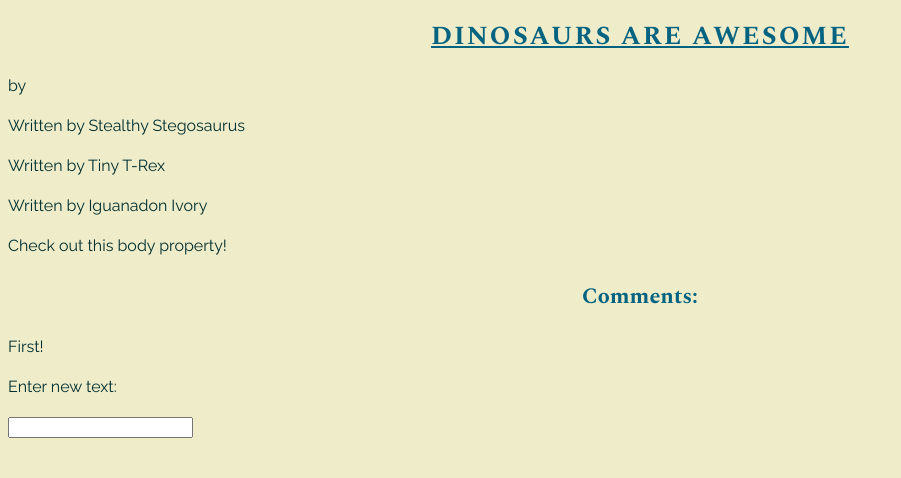
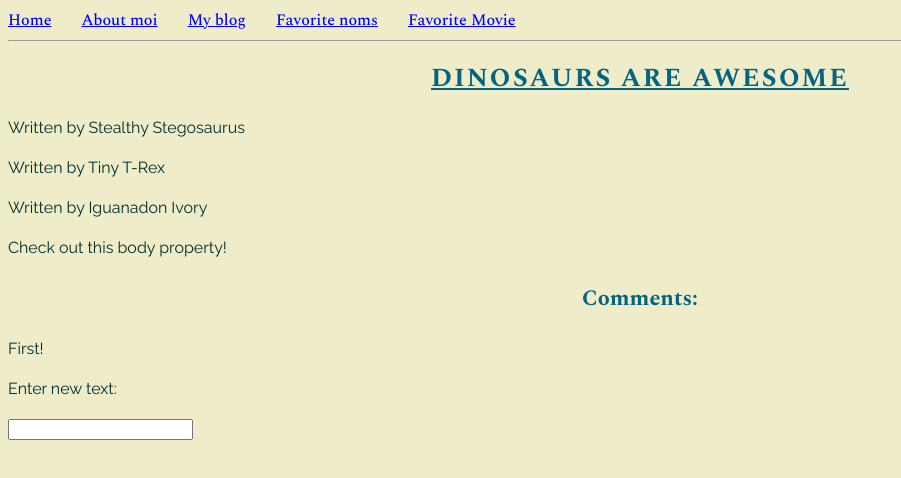
Before and after one commit to tiffanymonroe/react_practice, a React (Create React App) app in the folder blog/: page /blog in a window 1280 px wide. Shown: the top 478 px of the page, without its empty margins (0-901 px from the left). Built offline with nearby package versions, Linux system fonts and the light colour scheme.

Commit message:
blog exercise finished

```diff
--- a/blog/package.json
+++ b/blog/package.json
@@ -5,6 +5,7 @@
   "dependencies": {
     "react": "^16.4.1",
     "react-dom": "^16.4.1",
+    "react-router-dom": "^4.3.1",
     "react-scripts": "1.1.4"
   },
   "scripts": {
--- /dev/null
+++ b/blog/src/About.js
@@ -0,0 +1,14 @@
+import React, {Component} from 'react';
+
+class About extends Component {
+  render(){
+    return(
+      <div>
+        <p>Intelligentsia church-key man bun poke. Pitchfork irony affogato portland. Lumbersexual meditation knausgaard microdosing offal. Lumbersexual ennui raclette, tousled direct trade food truck master cleanse waistcoat church-key austin pour-over twee iPhone meggings yuccie.
+        </p>
+      </div>
+    )
+  }
+}
+
+export default About
--- a/blog/src/App.js
+++ b/blog/src/App.js
@@ -1,47 +1,54 @@
 import React, { Component } from 'react';
-import logo from './logo.svg';
 import './App.css';
 
-//import Comment component
-import Comment from './Comment.js'
-//import Author component
-import Author from './Author.js'
+import {
+  BrowserRouter as Router,
+  Route,
+  Link
+} from 'react-router-dom';
 
-class Post extends Component {
- //set initial state inside constructor
-  constructor(props){
-    super()
-    //state attribute should be called body, value should be props
-    this.state = {body: props.body}
-  }
-  changeBody(e){
-    let newBody = e.target.value
-    this.setState({
-      body: newBody
-    })
-  }
-  render() {
-    let authors = [
-      <Author author={this.props.allAuthors[0]} />,
-      <Author author={this.props.allAuthors[1]} />,
-      <Author author={this.props.allAuthors[2]} />
-    ]
+//import components
+import Home from './Home'
+import About from './About'
+import Blog from './Blog'
+import Food from './Food'
+import Movie from './Movie'
+
+const post = {
+  title: "Dinosaurs are awesome",
+  authors: ["Stealthy Stegosaurus", "Tiny T-Rex", "Iguanadon Ivory"],
+  body: "Check out this body property!",
+  comments: ["First!", "Great post", "Hire this author now!"]
+}
+
+const App = () => (
+
+      <Router>
+      <div>
+        <nav>
+          <Link to="/">Home</Link>
+          <Link to="/about">About moi</Link>
+          <Link to="/blog">My blog</Link>
+          <Link to="/food">Favorite noms</Link>
+          <Link to="/movie">Favorite Movie</Link>
+        </nav>
+        <hr/>
+
+        <Route exact path="/" component={Home}/>
+        <Route path="/about" component={About}/>
+        <Route path="/blog" component={
+              () => (<Blog title={post.title}
+              allAuthors={post.authors}
+              body={post.body}
+              comments={post.comments} />
+        )}/>
+        <Route path="/food" component={Food}/>
+              <Route path="/movie" component={Movie}/>
+      </div>
+      </Router>
+
+)
 
 
 
-    return (
-      <div >
-        <h1>{this.props.title}</h1>
-        <p>by {authors}</p>
-        <p>{this.state.body}</p>
-        <h3>Comments:</h3>
-        <p><Comment body={this.props.comments[0]} /></p>
-        <p>Enter new text: </p>
-        <input onChange={(e)=>this.changeBody(e)}></input>
-
-      </div>
-    );
-  }
-}
-
-export default Post;
+export default App
--- a/blog/src/Author.js
+++ b/blog/src/Author.js
@@ -10,4 +10,4 @@ class Author extends Component {
   }
 }
 
-export default Author;
+export default Author
--- /dev/null
+++ b/blog/src/Blog.js
@@ -0,0 +1,40 @@
+import React, {Component} from 'react';
+
+import Comment from './Comment'
+import Author from './Author'
+
+class Blog extends Component {
+ //set initial state inside constructor
+  constructor(props){
+    super()
+    //state attribute should be called body, value should be props
+    this.state = {body: props.body}
+  }
+  changeBody(e){
+    let newBody = e.target.value
+    this.setState({
+      body: newBody
+    })
+  }
+
+  render() {
+    let authors = [
+      <Author author={this.props.allAuthors[0]} />,
+      <Author author={this.props.allAuthors[1]} />,
+      <Author author={this.props.allAuthors[2]} />
+    ]
+    return(
+      <div>
+        <h1>{this.props.title}</h1>
+        <p>{authors}</p>
+        <p>{this.state.body}</p>
+        <h3>Comments:</h3>
+        <p><Comment body={this.props.comments[0]} /></p>
+        <p>Enter new text: </p>
+        <input onChange={(e)=>this.changeBody(e)}></input>
+      </div>
+    )
+  }
+}
+
+export default Blog
--- /dev/null
+++ b/blog/src/Food.js
@@ -0,0 +1,13 @@
+import React, {Component} from 'react';
+
+class Food extends Component {
+  render(){
+    return(
+      <div>
+        <p>Four loko brunch messenger bag small batch distillery vaporware, echo park microdosing scenester artisan flexitarian 8-bit tumeric twee. Next level pinterest tousled raw denim, live-edge vape jianbing drinking vinegar fingerstache. Crucifix vegan locavore fixie chambray tumeric, roof party XOXO tousled single-origin coffee umami copper mug flexitarian bespoke marfa. Kogi live-edge pabst raw denim.</p>
+      </div>
+    )
+  }
+}
+
+export default Food
--- /dev/null
+++ b/blog/src/Home.js
@@ -0,0 +1,17 @@
+import React, { Component } from 'react';
+
+class Home extends Component {
+  render(){
+    return(
+      <div>
+        <main>
+        <h1>Welcome to Dinosaurs are Awesome</h1>
+        <h3>A Blog from Ross Gellar</h3>
+        <img src="https://i.redd.it/o33ryb4zfc6z.jpg" alt="It turns out computers are just flattened rocks with lightning in them" width="300px" />
+        </main>
+      </div>
+    )
+  }
+}
+
+export default Home
--- /dev/null
+++ b/blog/src/Movie.js
@@ -0,0 +1,13 @@
+import React, {Component} from 'react';
+
+class Movie extends Component {
+  render(){
+    return(
+      <div>
+        <p>Authentic wolf quinoa cold-pressed man braid four dollar toast scenester hashtag. Migas bicycle rights keytar kombucha, DIY selfies hella gluten-free man braid tattooed small batch. Locavore jean shorts blog echo park pok pok tattooed kickstarter 3 wolf moon cray scenester gochujang live-edge mumblecore. Pug poutine meh ugh synth. Pug put a bird on it taiyaki tousled, artisan crucifix green juice bespoke. Mustache photo booth wayfarers enamel pin hashtag crucifix air plant jean shorts sartorial disrupt swag sustainable adaptogen heirloom keffiyeh. Wayfarers whatever edison bulb dreamcatcher etsy quinoa cronut chia fingerstache next level lumbersexual stumptown sustainable man bun hella.</p>
+      </div>
+    )
+  }
+}
+
+export default Movie
--- a/blog/src/index.js
+++ b/blog/src/index.js
@@ -1,20 +1,9 @@
 import React from 'react';
 import ReactDOM from 'react-dom';
-import Post from './App';
+import App from './App';
 
-const post = {
-  title: "Dinosaurs are awesome",
-  authors: ["Stealthy Stegosaurus", "Tiny T-Rex", "Iguanadon Ivory"],
-  body: "Check out this body property!",
-  comments: ["First!", "Great post", "Hire this author now!"]
-}
 
 ReactDOM.render(
-  <Post
-    title={post.title}
-    allAuthors={post.authors}
-    body={post.body}
-    comments={post.comments}
-  />,
+  <App  />,
   document.getElementById('root')
 )
```
Also changed, not shown: 1 other file (tests, documents, lock files or other folders).
